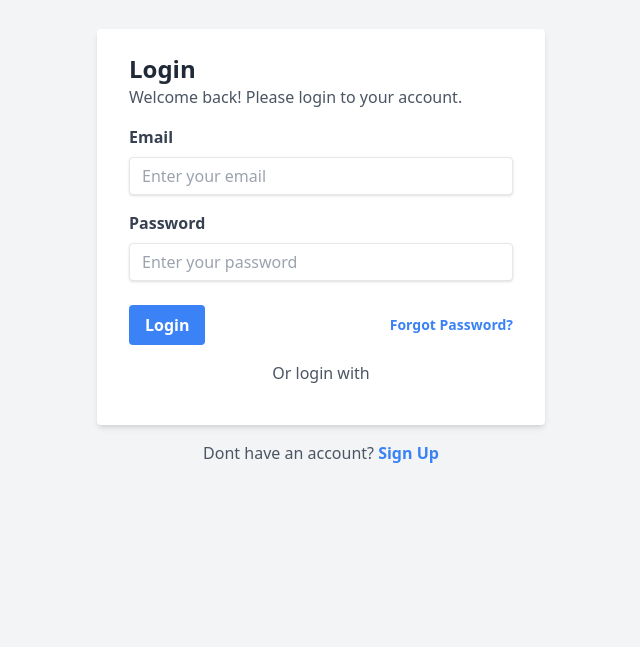
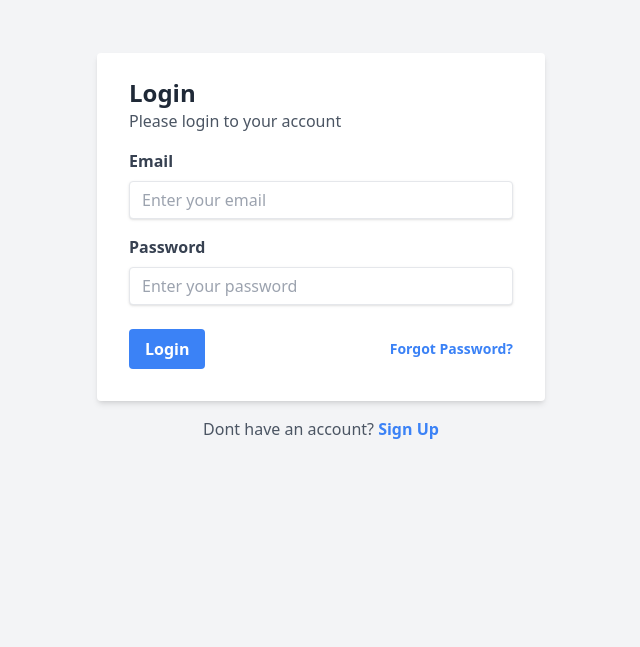
Before and after one commit to anu-r93/spiced-roulette-app, a Next.js app: page / in a window 1280 px wide. Shown: the part 153-800 px from the top of the page, without its empty margins (319-959 px from the left). Built offline with nearby package versions, Linux system fonts and the light colour scheme.

Commit message:
edited login page

```diff
--- a/components/LoginForm.js
+++ b/components/LoginForm.js
@@ -17,9 +17,7 @@ const LoginForm = () => {
         <div className="bg-white shadow-md rounded px-8 pt-6 pb-8 mb-4">
           <div className="mb-4">
             <h1 className="text-2xl font-bold text-gray-800">Login</h1>
-            <p className="text-gray-600">
-              Welcome back! Please login to your account.
-            </p>
+            <p className="text-gray-600">Please login to your account</p>
           </div>
           <form onSubmit={handleSubmit}>
             <div className="mb-4">
@@ -71,20 +69,6 @@ const LoginForm = () => {
               </a>
             </div>
           </form>
-          <div className="mt-4 text-center">
-            <p className="text-gray-600">Or login with</p>
-            <div className="flex justify-center mt-2">
-              <a href="#" className="mx-2 text-blue-500 hover:text-blue-800">
-                <i className="fab fa-facebook fa-2x"></i>
-              </a>
-              <a href="#" className="mx-2 text-red-500 hover:text-red-800">
-                <i className="fab fa-google fa-2x"></i>
-              </a>
-              <a href="#" className="mx-2 text-blue-400 hover:text-blue-600">
-                <i className="fab fa-twitter fa-2x"></i>
-              </a>
-            </div>
-          </div>
         </div>
         <div className="text-center">
           <p className="text-gray-600">
```
